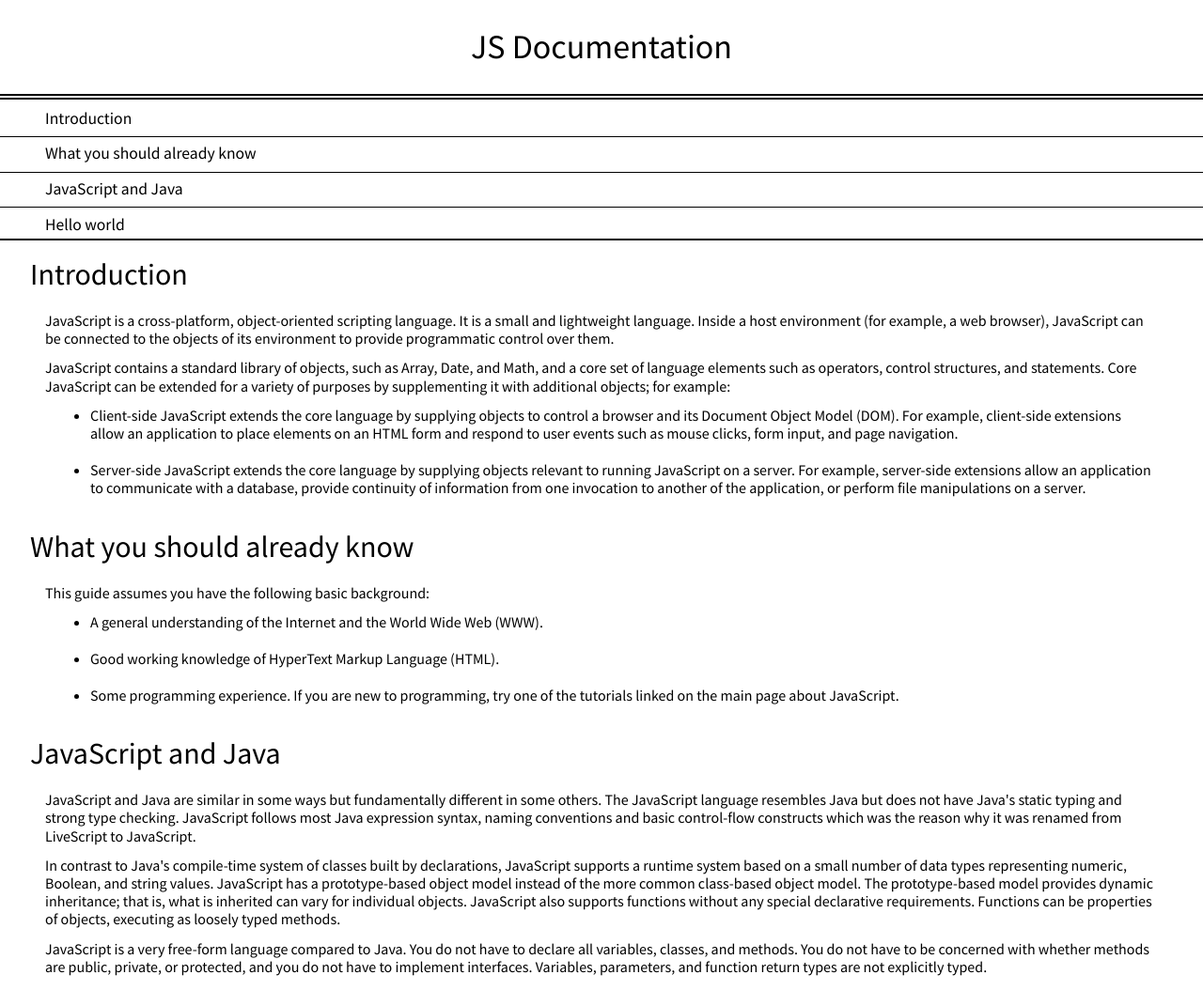
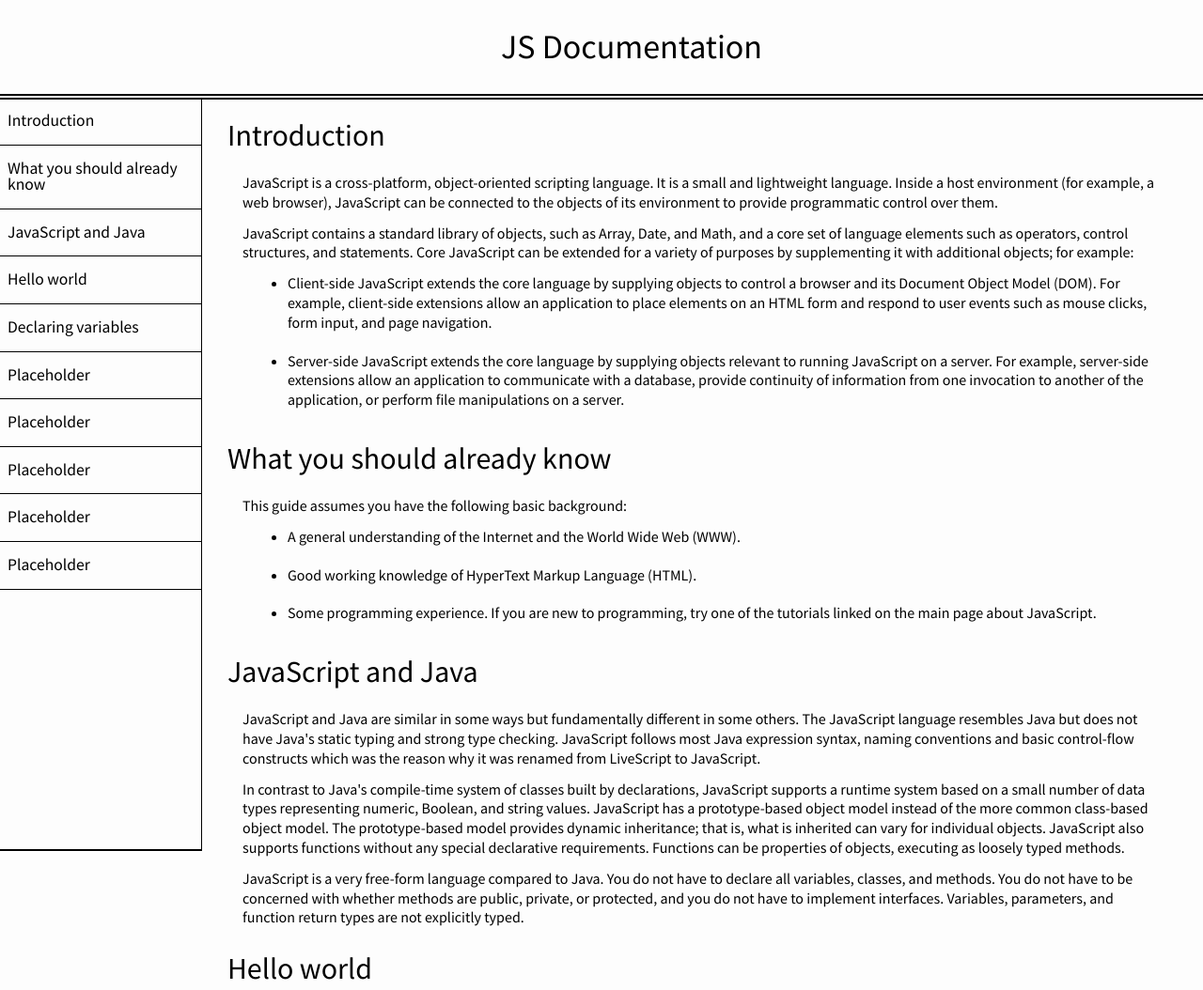
Before and after one commit to Geist0504/tech-documentation, a plain HTML site: page index.html in a window 1280 px wide. Shown: the top 1054 px of the page at 94% size. Drawn offline with Linux system fonts and the light colour scheme.

Commit message:
add media responsive nav bar, cleaned up styling

```diff
--- a/css/main.css
+++ b/css/main.css
@@ -66,6 +66,9 @@ ol, li{
 	margin-left: 3rem;
 }
 
+body{
+	background-color: #FDFDFD;
+}
 
 #navbar header{
 	text-align: center;
@@ -77,9 +80,12 @@ ol, li{
 	margin-bottom: 6px;
 }
 
+@media (min-width:320px){
+
 	.scrollable-menu {
 	    height: auto;
 	    max-height: 146px;
+	    float: none;
 	    overflow-x: hidden;
 	    border-bottom: 2px solid black;
 	    margin-bottom: 1.25rem;
@@ -95,6 +101,50 @@ ol, li{
 	    text-decoration: none;
 	    color: black;
 	}
+}
+
+
+
+@media (min-width: 700px){
+	.scrollable-menu {
+		position: fixed;
+	    min-height: 100%;
+	    float: left;
+	    overflow-y: auto;
+	    overflow-x: hidden;
+	    border-bottom: 2px solid black;
+	    margin-bottom: 1.25rem;
+	    border-right: 1px solid black;
+	    margin-right: 1.5rem;
+	    margin-top: 6.5rem;
+	}
+
+	.scrollable-menu a{
+	    display: block;
+	    width: 200px;
+	    font-size: 1.1rem;
+	    padding-left: .5rem;
+	    padding-right: .4rem;
+	    padding-top: 1rem;
+	    padding-bottom: 1rem;
+	    border-bottom: 1px solid black;
+	    text-decoration: none;
+	    color: black;
+	}
+
+	#main-doc{
+		padding-left: 210px;
+		padding-top: 8rem;
+	}
+
+	#navbar header{
+		position: fixed;
+		width: 100%;
+		background-color: #FDFDFD;
+	}
+}
+
+
 
 .main-section{
 	margin-left: 3rem;
@@ -110,17 +160,17 @@ ol, li{
 
 .main-section p{
 	padding-bottom: .75rem;
-	line-height: 1.2;
+	line-height: 1.3;
 }
 
 .main-section li{
 	padding-bottom: 1.25rem;
-	line-height: 1.2;
+	line-height: 1.3;
 }
 
 code {
   display: block;
-  background-color: gray;
+  background-color: #DADADA;
   padding-left: 2rem;
   white-space: pre-wrap;
   border-radius: .3rem;
--- a/index.html
+++ b/index.html
@@ -19,7 +19,7 @@
 			<a class="nav-link" href="">What you should already know</a>
 			<a class="nav-link" href="">JavaScript and Java</a>
 			<a class="nav-link" href="">Hello world</a>
-			<a class="nav-link" href="">Placeholder</a>
+			<a class="nav-link" href="">Declaring variables</a>
 			<a class="nav-link" href="">Placeholder</a>
 			<a class="nav-link" href="">Placeholder</a>
 			<a class="nav-link" href="">Placeholder</a>
```
Lines whose indentation alone changed are shown as unchanged.
